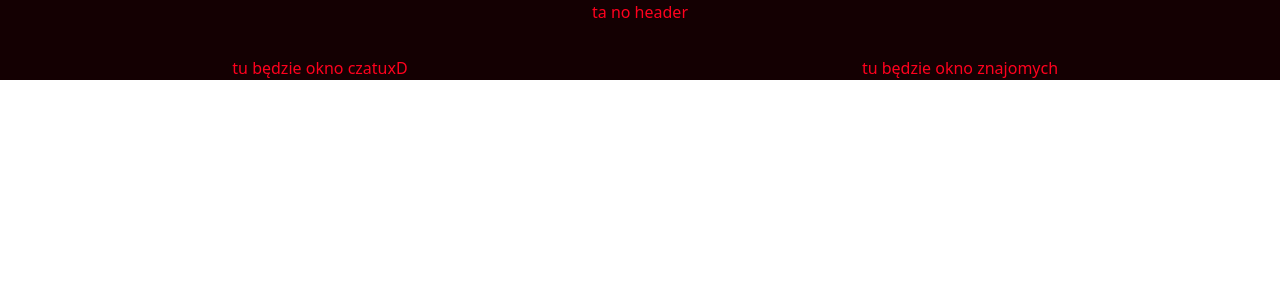
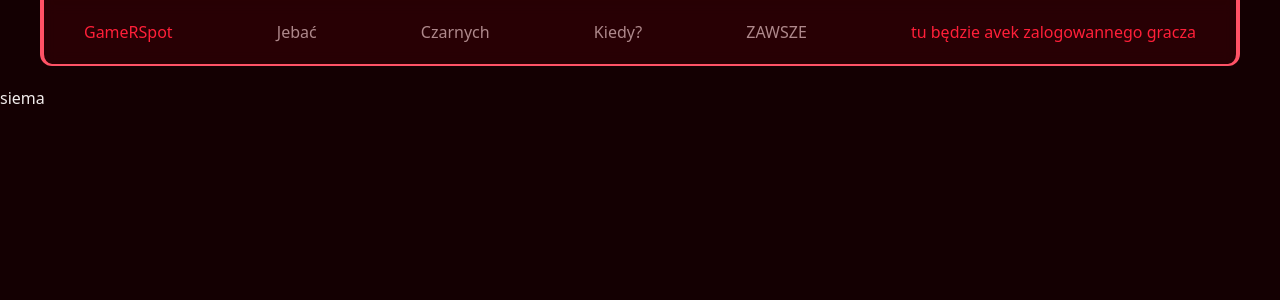
Before and after one commit to PatrykW97/Gamer-Spot-v2.0, a Nuxt app: page /gamers in a window 1280 px wide. Shown: the top 300 px of the page. Built offline with nearby package versions, Linux system fonts and the light colour scheme.

Commit message:
trochę więcej pliczków i jakiś randomowy wygląd

```diff
--- a/components/layout/ChatComponent.vue
+++ b/components/layout/ChatComponent.vue
@@ -1,5 +1,5 @@
 <template>
-    <div class="text-redd-500 w-1/2 text-center">
-        tu będzie okno czatuxD
-    </div>
+  <div class="text-redd-500 w-1/4 text-center border-y border-r rounded-r-xl">
+    tu będzie okno czatuxD
+  </div>
 </template>
--- a/components/layout/FriendsComponent.vue
+++ b/components/layout/FriendsComponent.vue
@@ -1,5 +1,5 @@
 <template>
-    <div class="text-redd-500 w-1/2 text-center">
-        tu będzie okno znajomych
-    </div>
+  <div class="text-redd-500 w-1/4 text-center border-y border-l rounded-l-xl">
+    tu będzie okno znajomych
+  </div>
 </template>
--- a/components/layout/Header.vue
+++ b/components/layout/Header.vue
@@ -1,5 +1,12 @@
 <template>
-    <div class="text-redd-500 text-center">
-        ta no header
-    </div>
+  <div
+    class="flex justify-between border-x-4 border-b-2 rounded-b-xl border-redd-300 bg-redd-900/40 px-10 py-5 mx-10 mb-5 items-center sticky top-0 backdrop-blur"
+  >
+    <h1 class="text-redd-400">GameRSpot</h1>
+    <h1 class="text-greyy-400">Jebać</h1>
+    <h1 class="text-greyy-400">Czarnych</h1>
+    <h1 class="text-greyy-400">Kiedy?</h1>
+    <h1 class="text-greyy-400">ZAWSZE</h1>
+    <h1 class="text-redd-400">tu będzie avek zalogowannego gracza</h1>
+  </div>
 </template>
--- a/layouts/default.vue
+++ b/layouts/default.vue
@@ -1,7 +1,7 @@
 <template>
-  <main class="flex flex-col bg-redd-950 gap-8">
+  <main class="flex flex-col bg-redd-950">
     <LayoutHeader />
-    <div class="flex">
+    <div class="flex justify-between">
       <LayoutChatComponent />
       <slot />
       <LayoutFriendsComponent />
--- /dev/null
+++ b/pages/gamers/index.vue
@@ -0,0 +1,11 @@
+<script setup lang="ts">
+definePageMeta({
+    layout: false
+})
+</script>
+<template>
+<main class="bg-redd-950 min-h-screen">
+    <LayoutHeader />
+    <p class="text-greyy-100">siema</p>
+</main>
+</template>
--- a/pages/index.vue
+++ b/pages/index.vue
@@ -1,20 +1,18 @@
 <script lang="ts" setup>
-
-const data = ref(null)
-const message = ref("")
+const data = ref(null);
+const message = ref("");
 
 onMounted(async () => {
   try {
-    data.value = await $fetch('http://130.61.148.159:80/post')
+    data.value = await $fetch("http://130.61.148.159:80/post");
   } catch (e) {
-    console.error('Fetch error:', e)
+    console.error("Fetch error:", e);
   }
-  console.log(data.value)
+  console.log(data.value);
+});
+useSeoMeta({
+  title: 'GamerSpot - Strona Główna'
 })
-
-
-
-
 </script>
 
 <template>
--- a/pages/registration.vue
+++ b/pages/registration.vue
@@ -1,8 +1,21 @@
-<template>
-  <div class="text-redd-500 w-full text-center">tu będzie rejestracja</div>
-</template>
 <script setup lang="ts">
 definePageMeta({
-  layout: false
-})
+  layout: false,
+});
+useSeoMeta({
+  title: "GamerSpot - Rejestracja",
+  ogTitle: "GamerSpot - Rejestracja",
+});
 </script>
+<template>
+  <main class="flex justify-center items-center bg-redd-950 min-h-screen">
+    <form
+      action=""
+      class="text-greyy-50 border-4 border-redd-600 rounded-md p-10"
+    >
+      <h1 class="text-5xl">
+        XD tak tu będzie dojebany formularz do tworzenia konta XD
+      </h1>
+    </form>
+  </main>
+</template>
```
